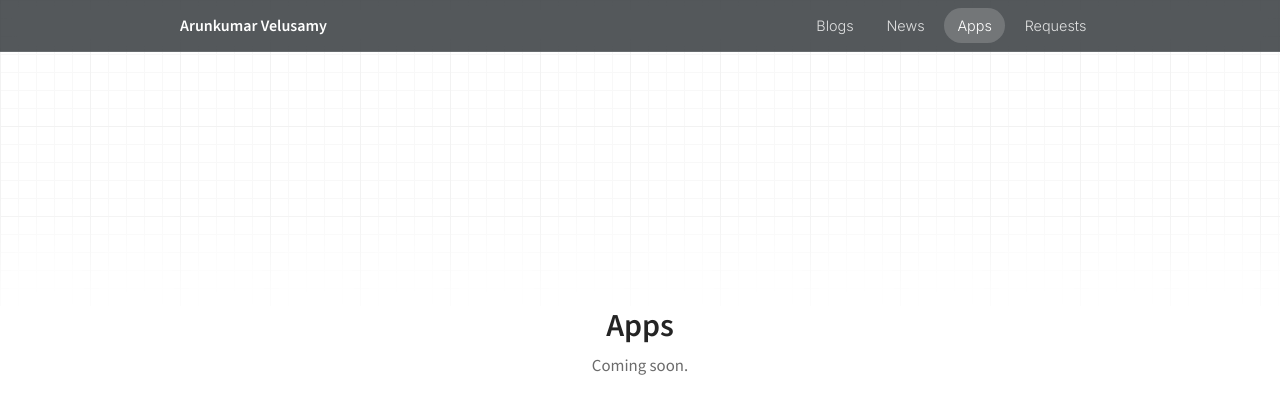
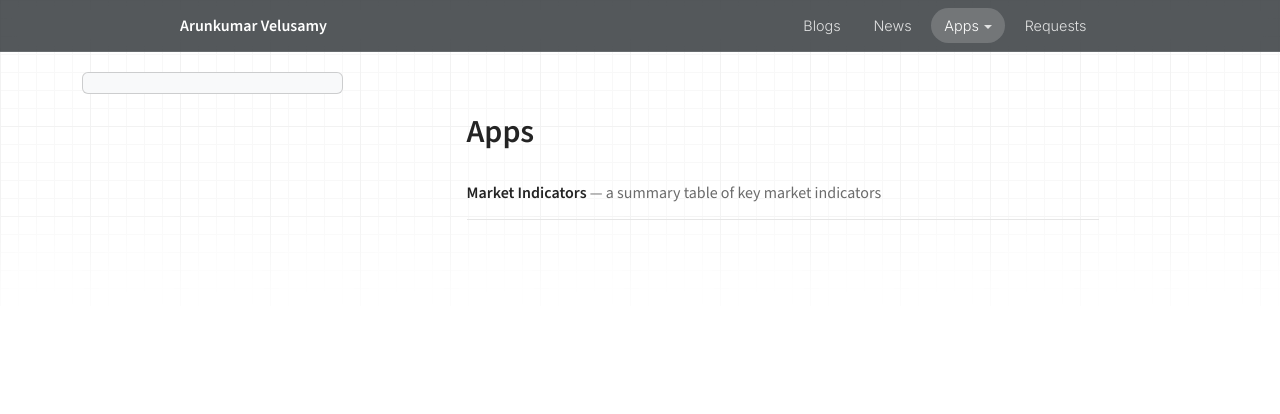
Before and after one commit to arunvelusamyd/personal-website, an MkDocs documentation site: the page built from docs/apps.md, in a window 1280 px wide. Shown: the top 414 px of the page. Built offline with MkDocs 1.6.1, drawn with Linux system fonts in a browser that asks for light colours; nearby versions of some CDN libraries.

Commit message:
Add Apps → Market Indicators submenu with summary table
- Top menu now supports dropdown submenus (menu.js); Apps has a
  "Market Indicators" child linking to a new /apps/market-indicators/ page
  that shows the Market Indicators summary table (links back to full article)
- Apps landing page lists available apps
- Dropdown + apps-index styling

Co-Authored-By: Claude Opus 4.8 <noreply@anthropic.com>

```diff
--- a/docs/apps.md
+++ b/docs/apps.md
@@ -1,4 +1,6 @@
-<div class="coming-soon">
+<div class="apps-index">
   <h1>Apps</h1>
-  <p>Coming soon.</p>
+  <ul>
+    <li><a href="market-indicators/">Market Indicators</a> — a summary table of key market indicators</li>
+  </ul>
 </div>
--- a/docs/javascripts/menu.js
+++ b/docs/javascripts/menu.js
@@ -9,9 +9,26 @@
     var items = [
       { label: 'Blogs', path: 'blogs' },
       { label: 'News', path: 'news' },
-      { label: 'Apps', path: 'apps' },
+      {
+        label: 'Apps', path: 'apps',
+        children: [
+          { label: 'Market Indicators', path: 'apps/market-indicators' }
+        ]
+      },
       { label: 'Requests', path: 'requests' }
     ];
+
+    function isActive(path) {
+      return here.indexOf('/' + path) !== -1;
+    }
+
+    function makeLink(item) {
+      var a = document.createElement('a');
+      a.href = base + '/' + item.path + '/';
+      a.textContent = item.label;
+      if (isActive(item.path)) a.className = 'active';
+      return a;
+    }
 
     var nav = document.createElement('nav');
     nav.className = 'site-menu';
@@ -30,13 +47,36 @@
 
     items.forEach(function (item) {
       var li = document.createElement('li');
-      var a = document.createElement('a');
-      a.href = base + '/' + item.path + '/';
-      a.textContent = item.label;
-      if (here.indexOf('/' + item.path) !== -1) {
-        a.className = 'active';
+
+      if (item.children && item.children.length) {
+        li.className = 'has-dropdown';
+        var top = makeLink(item);
+        // mark parent active if any child is active
+        if (item.children.some(function (c) { return isActive(c.path); })) {
+          top.className = 'active';
+        }
+        li.appendChild(top);
+
+        var dd = document.createElement('ul');
+        dd.className = 'site-menu-dropdown';
+        item.children.forEach(function (child) {
+          var cli = document.createElement('li');
+          cli.appendChild(makeLink(child));
+          dd.appendChild(cli);
+        });
+        li.appendChild(dd);
+
+        // Touch/click support: toggle the dropdown when tapping the parent.
+        top.addEventListener('click', function (e) {
+          if (window.matchMedia('(hover: none)').matches) {
+            e.preventDefault();
+            li.classList.toggle('open');
+          }
+        });
+      } else {
+        li.appendChild(makeLink(item));
       }
-      li.appendChild(a);
+
       list.appendChild(li);
     });
 
--- a/docs/stylesheets/profile.css
+++ b/docs/stylesheets/profile.css
@@ -450,3 +450,106 @@ body:has(.profile-landing)::before {
   color: #1a8917; /* Medium green */
   font-weight: 600;
 }
+
+/* ============================================================
+   Top-menu dropdown submenu (Apps → Market Indicators)
+   ============================================================ */
+.site-menu-links .has-dropdown {
+  position: relative;
+}
+
+.site-menu-dropdown {
+  list-style: none;
+  margin: 0;
+  padding: 0.35rem;
+  position: absolute;
+  top: 100%;
+  right: 0;
+  min-width: 12rem;
+  display: none;
+  background: rgba(18, 24, 28, 0.92);
+  -webkit-backdrop-filter: blur(0.6rem);
+  backdrop-filter: blur(0.6rem);
+  border: 1px solid rgba(255, 255, 255, 0.14);
+  border-radius: 0.6rem;
+  box-shadow: 0 8px 24px rgba(0, 0, 0, 0.35);
+}
+
+/* Reveal on hover (desktop), keyboard focus, or tap-toggle (.open) */
+.has-dropdown:hover .site-menu-dropdown,
+.has-dropdown:focus-within .site-menu-dropdown,
+.has-dropdown.open .site-menu-dropdown {
+  display: block;
+}
+
+.site-menu-dropdown > li > a {
+  display: block;
+  padding: 0.5rem 0.75rem;
+  border-radius: 0.4rem;
+  white-space: nowrap;
+  font-family: 'Inter', sans-serif;
+  font-size: 0.88rem;
+  font-weight: 300;
+  color: rgba(255, 255, 255, 0.85);
+  text-decoration: none;
+}
+
+.site-menu-dropdown > li > a:hover,
+.site-menu-dropdown > li > a.active {
+  background-color: rgba(255, 255, 255, 0.14);
+  color: #ffffff;
+}
+
+/* small caret to signal the submenu */
+.has-dropdown > a::after {
+  content: '';
+  display: inline-block;
+  margin-left: 0.35em;
+  border-left: 0.28em solid transparent;
+  border-right: 0.28em solid transparent;
+  border-top: 0.3em solid currentColor;
+  vertical-align: middle;
+  opacity: 0.8;
+}
+
+/* ============================================================
+   Apps index page
+   ============================================================ */
+.apps-index {
+  max-width: 42rem;
+  margin: 0 auto;
+  padding: 2.5rem 1.25rem 4rem;
+  font-family: 'Source Sans 3', sans-serif;
+  color: #242424;
+}
+
+.apps-index h1 {
+  margin: 0 0 1rem;
+  font-size: 2rem;
+  font-weight: 600;
+  border: none;
+  padding: 0;
+}
+
+.apps-index ul {
+  list-style: none;
+  margin: 0;
+  padding: 0;
+}
+
+.apps-index li {
+  padding: 0.9rem 0;
+  border-bottom: 1px solid #e6e6e6;
+  font-size: 1rem;
+  color: #6b6b6b;
+}
+
+.apps-index li a {
+  font-weight: 600;
+  color: #242424;
+  text-decoration: none;
+}
+
+.apps-index li a:hover {
+  color: #1a8917;
+}
```
Also changed, not shown: docs/apps/market-indicators.md (added, +30 -0 lines).
